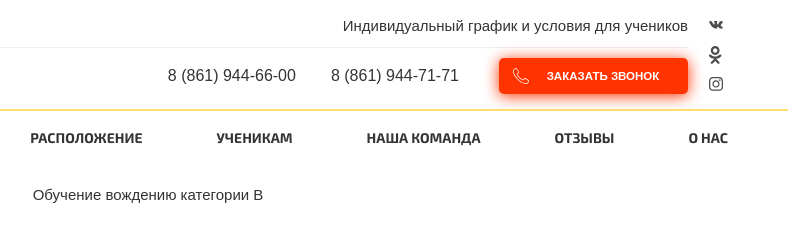
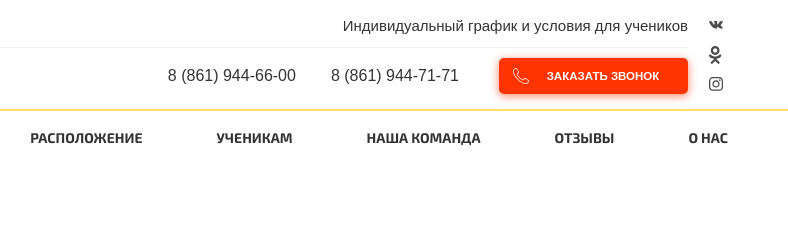
Before and after one commit to mynamedaze/vector23, a website: page index.html in a window 1280 px wide. Shown: the top 242 px of the page, 492-1280 px from the left. Drawn offline with Linux system fonts and the light colour scheme; a web font is replaced by a local one.

Commit message:
smallfix в меню шапки

```diff
--- a/sass/blocks/main-nav.scss
+++ b/sass/blocks/main-nav.scss
@@ -93,9 +93,14 @@
   }
 }
 .main-nav__notice {
-  display: block;
-  text-align: center;
-  margin-top: 20px;
+  @media #{$max-mobile-width} {
+    display: block;
+    text-align: center;
+    margin-top: 20px;
+  }
+  @media #{$min-tablet-width} {
+    display: none;
+  }
 }
 .main-nav__socials {
   @media #{$max-mobile-width} {
--- a/sass/global/mixins.scss
+++ b/sass/global/mixins.scss
@@ -41,7 +41,7 @@
   min-height: 36px;
   border-radius: 5px;
   border: 0 solid transparent;
-  box-shadow: 0 2px 15px 0 rgba(255, 52, 0, 1);
+  box-shadow: 0 2px 10px 0 rgba(255, 52, 0, .6);
   font-weight: 900;
   font-size: 15px;
   color: #fff;
```
Also changed, not shown: assets/view/theme/theme_site-up/css/style.css, 1 other file.
